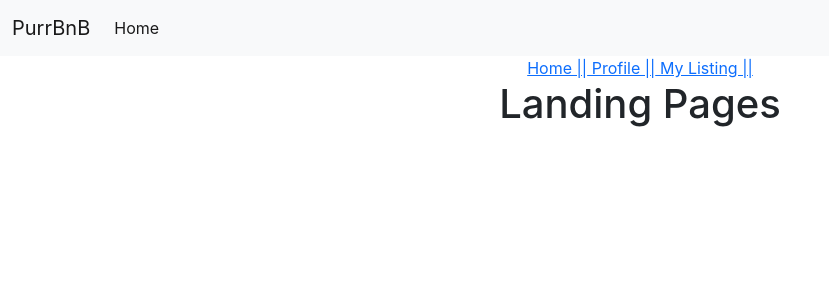
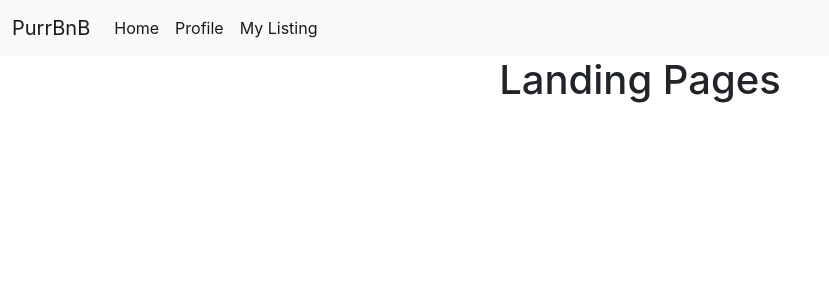
Before and after one commit to Bereket-U/purrbnb, a React (Create React App) app: page / in a window 1280 px wide. Shown: the top 300 px of the page, without its empty margins (0-829 px from the left). Built offline with nearby package versions, Linux system fonts and the light colour scheme.

Commit message:
update navebar links

```diff
--- a/src/components/Menu/Menu.jsx
+++ b/src/components/Menu/Menu.jsx
@@ -23,20 +23,28 @@ export default function Menu() {
             </a>
             <ul class="navbar-nav me-auto mb-2 mb-lg-0">
               <li class="nav-item">
-                <a class="nav-link active" aria-current="page" href="#">
+                <Link to="/home" class="nav-link active" aria-current="page">
                   Home
-                </a>
+                </Link>
+              </li>
+              <li class="nav-item">
+                <Link to="/profile" class="nav-link active" aria-current="page">
+                  Profile
+                </Link>
+              </li>
+              <li class="nav-item">
+                <Link
+                  to="/mylisting"
+                  class="nav-link active"
+                  aria-current="page"
+                >
+                  My Listing
+                </Link>
               </li>
             </ul>
           </div>
         </div>
       </nav>
-
-      <Link to="/home"> Home ||</Link>
-
-      <Link to="/profile"> Profile ||</Link>
-
-      <Link to="/mylisting"> My Listing ||</Link>
     </div>
   );
 }
```
